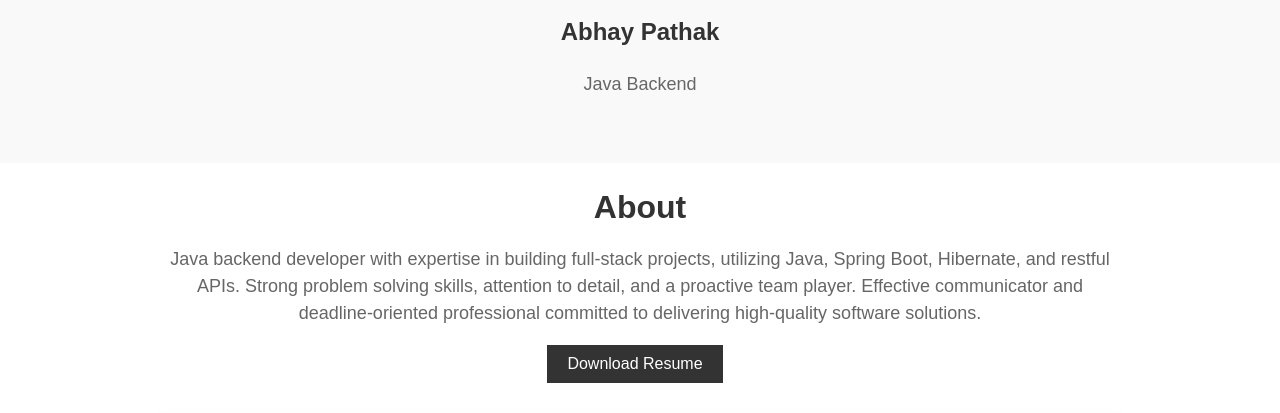
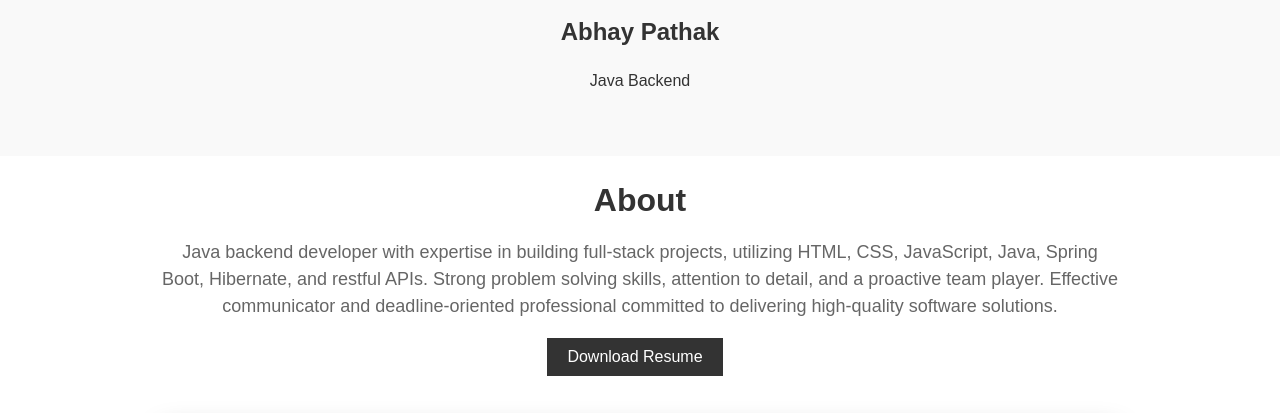
Before and after one commit to abhipathak1/abhipathak1.github.io, a plain HTML site: page index.html in a window 1280 px wide. Shown: the part 265-678 px from the top of the page. Drawn offline with Linux system fonts and the light colour scheme.

Commit message:
Update index.html

```diff
--- a/index.html
+++ b/index.html
@@ -32,7 +32,7 @@
             <div class="profile">
                 <img src="WhatsApp Image 2023-04-04 at 16.10.25.jpg" alt="Professional Photo" class="home-img">
                 <h1 id="user-detail-name">Abhay Pathak</h1>
-                <p id="user-detail-intro">Java Backend </p>
+                <p >Java Backend </p>
             </div>
         </div>
     </section>
@@ -42,8 +42,8 @@
         <div class="container">
             <div class="about-content">
                 <h2 class="section-title">About</h2>
-                <p class="about-description">Java backend developer with expertise in building full-stack
-                    projects, utilizing Java, Spring Boot, Hibernate, and restful
+                <p class="about-description" id="user-detail-intro">Java backend developer with expertise in building full-stack
+                    projects, utilizing HTML, CSS, JavaScript, Java, Spring Boot, Hibernate, and restful
                     APIs. Strong problem solving skills, attention to detail, and a
                     proactive team player. Effective communicator and
                     deadline-oriented professional committed to delivering
@@ -251,14 +251,6 @@
         </div>
     </section>
 
-
-
-
-
-
-
-
-
     <div>
         <div class="container">
             <a class="react-activity-calendar" href="https://git.io/streak-stats">
@@ -289,15 +281,6 @@
         </div>
     </div>
 
-
-
-
-
-
-
-
-
-
     <!-- JavaScript -->
     <script src="index.js"></script>
 </body>
```
